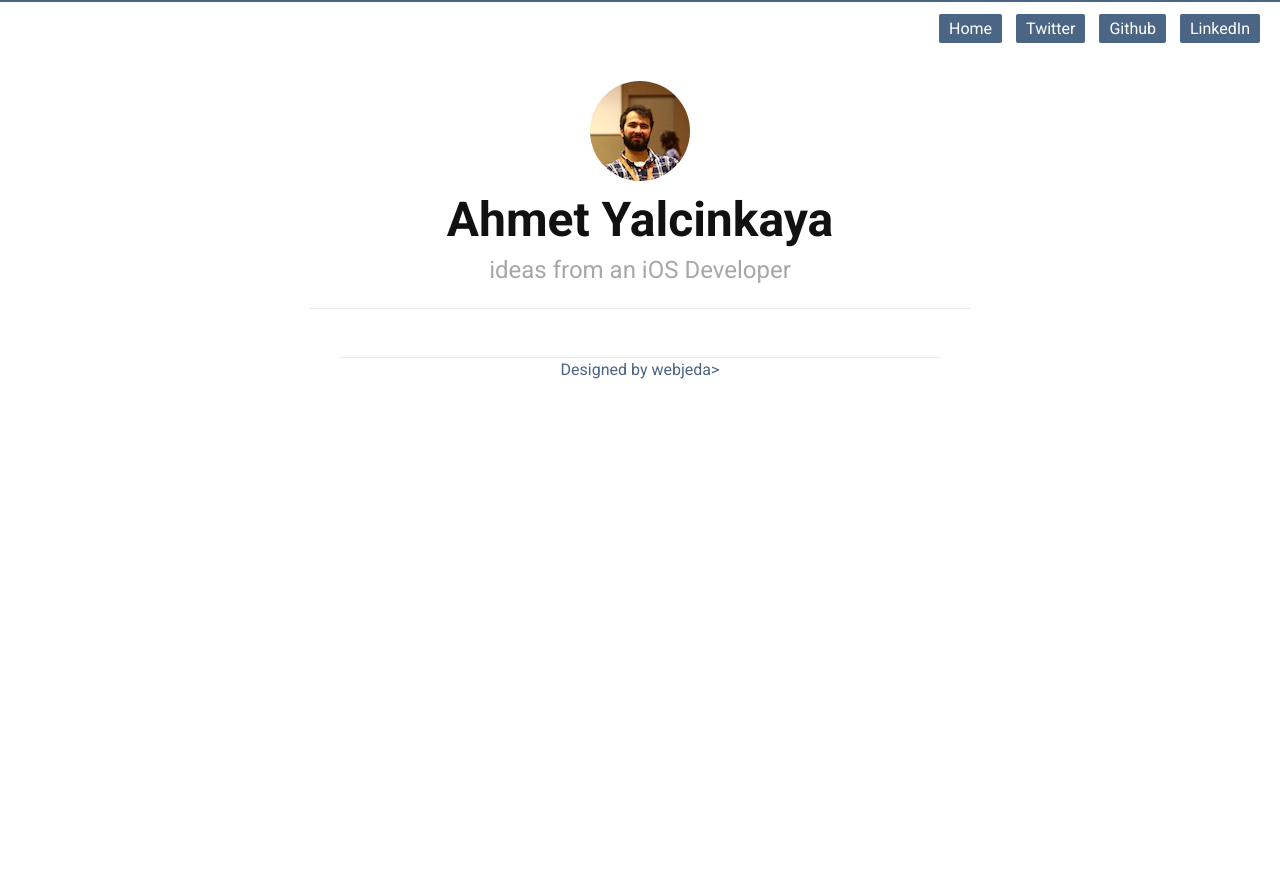
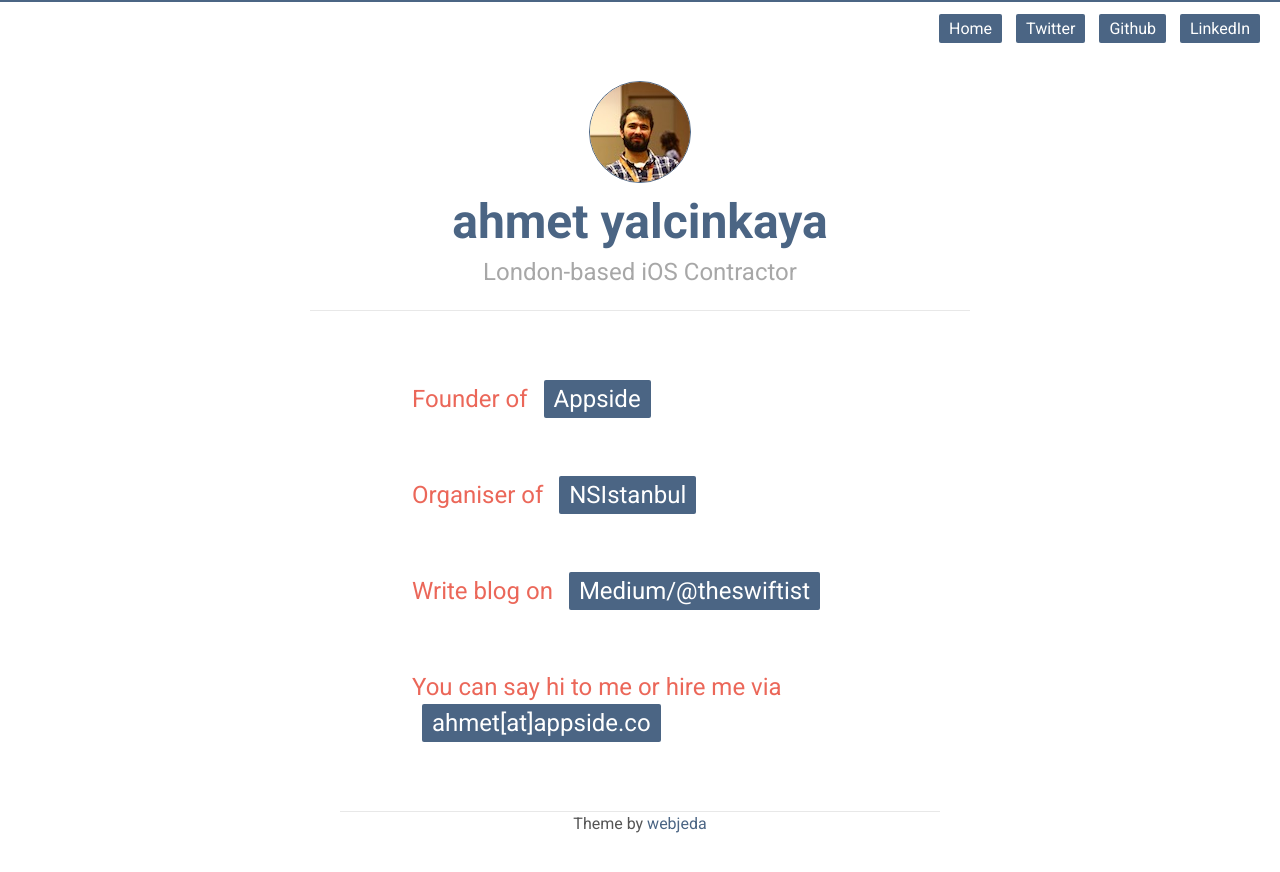
Before and after one commit to ahmetws/ahmetws.github.io, a Jekyll site: the page built from index.html, in a window 1280 px wide. Shown: the top 872 px of the page. Built offline with Jekyll 4.4.1, drawn with Linux system fonts in a browser that asks for light colours.

Commit message:
Add design changes

```diff
--- a/_config.yml
+++ b/_config.yml
@@ -6,8 +6,8 @@
 # 'jekyll serve'. If you change this file, please restart the server process.
 
 # Site settings
-title: Ahmet Yalcinkaya
-tagline: "ideas from an iOS Developer"
+title: ahmet yalcinkaya
+tagline: "London-based iOS Contractor"
 picture: ahmetws.jpg #keep a 100x100 image inside images folder.
 email: hello@email.com
 description: > # this means to ignore newlines until "baseurl:"
--- a/_includes/footer.html
+++ b/_includes/footer.html
@@ -3,7 +3,7 @@
   <div style="text-align:center" class="wrapper footer">
 
  {% if site.credits %}
- <a href="https://blog.webjeda.com">Designed by webjeda></a>
+ 	Theme by <a href="https://blog.webjeda.com">webjeda</a>
  {% endif %}
   </div>
 
--- a/_includes/header.html
+++ b/_includes/header.html
@@ -6,8 +6,8 @@
         <a class="menu-link" href="{{site.linkedin-url}}">LinkedIn</a>
     </nav>
   <div class="wrapper jumbo">
-     <a href="{{site.baseurl}}/"><img class="avatar" src="{{site.baseurl}}/images/{{site.picture}}" alt="avatar"></a>
-   <h1 class="main-title">{{ site.title }}</h1>
+    <a href="{{site.baseurl}}/"><img class="avatar" src="{{site.baseurl}}/images/{{site.picture}}" alt="avatar"></a>
+    <h1 class="main-title">{{ site.title }}</h1>
     <h2 class="tagline">{{site.tagline}}</h2>
 </div>
 </header>
--- a/_includes/main.scss
+++ b/_includes/main.scss
@@ -10,7 +10,7 @@ $spacing-unit:     30px;
 $text-color:       #555;
 $background-color: #fdfdfd;
 $brand-color:      {{site.brand-color}};
-$h-color:          #2ecc71;
+$h-color:          #778ca3;
 $grey-color:       #828282;
 $grey-color-light: lighten($grey-color, 40%);
 $grey-color-dark:  darken($grey-color, 25%);
--- a/_sass/_layout.scss
+++ b/_sass/_layout.scss
@@ -106,6 +106,7 @@ pre {
 
 .avatar {
     border-radius: 50%;
+    border: 1px solid $brand-color;
 }
 
 .jumbo {
@@ -118,7 +119,7 @@ pre {
     font-size: 3em;
     font-weight: 800;
     line-height: 0;
-    color: #111;
+    color: $brand-color;
      @media screen and (max-width: $on-palm) {
          font-size: 2em;
     }
@@ -185,6 +186,25 @@ pre {
     }
 }
 
+.home-link {
+    background-color: $brand-color;
+    padding: 5px 10px;
+    color: #fff;
+    border-radius: 2px;
+    margin-left: 10px;
+    &:last-child{
+        margin-right: 10px;
+    }
+    &:hover{
+        color: #fff;
+        background-color: $h-color;
+    }
+
+    @media screen and (max-width: $on-palm) {
+        padding: 2px 5px;
+        margin-left: 5px;
+    }
+}
 
 .footer {
     margin-top: 3em;
--- a/index.html
+++ b/index.html
@@ -4,4 +4,19 @@ layout: default
 
 <div class="home">
 
+<ul class="post-list">
+     <li class="post-box">
+         <h2 class="post-link">Founder of <a class="home-link" href="http://appside.co/">Appside</a></h2>
+      </li>
+      <li class="post-box">
+         <h2 class="post-link">Organiser of <a class="home-link" href="https://nsistanbul.com/">NSIstanbul</a></h2>
+      </li>
+      <li class="post-box">
+         <h2 class="post-link">Write blog on <a class="home-link" href="https://medium.com/@theswiftist">Medium/@theswiftist</a></h2>
+      </li>
+      <li class="post-box">
+         <h2 class="post-link">You can say hi to me or hire me via <a class="home-link" href="#">ahmet[at]appside.co</a></h2>
+      </li>
+  </ul>
+
 </div>
```
